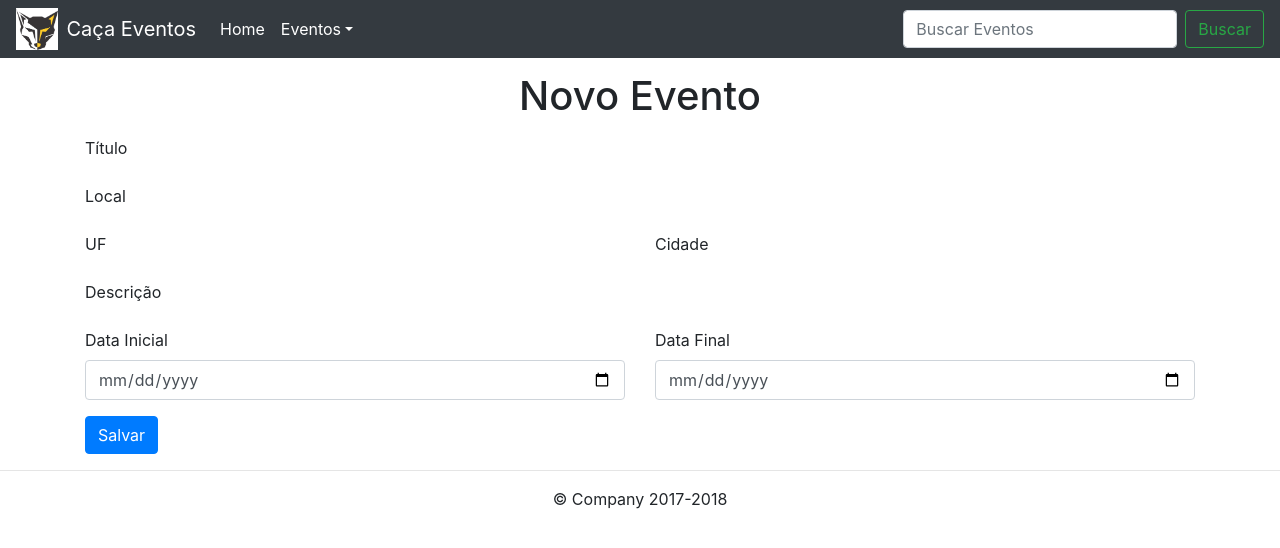
After one commit to robsonalucard/eventos-es2, a Django app: template cEventos/cEventos/eventos/templates/eventos/novo_evento.html in a window 1280 px wide. The commit adds this page. Shown: the top 548 px of the page. Run offline with Django 3.2, Linux system fonts and the light colour scheme; the template is opened without the code that fills it: values that come from a table or form of the project are taken from there, others are empty; parts of the project's set-up code (start-up, migrations or seed data) failed here and were passed over; some libraries are stand-ins or nearby versions.

Commit message:
Modificações me base.html e criação de template de cadastro de evento(novo_evento.html)

```diff
--- a/cEventos/cEventos/core/templates/base.html
+++ b/cEventos/cEventos/core/templates/base.html
@@ -32,9 +32,14 @@
                         <a class="nav-link" href="{% url 'core' %}">Home
                             <span class="sr-only">(current)</span></a>
                     </li>
-                    <li class="nav-item">
-                        <a class="nav-link" href="{% url 'eventos:lista_eventos' %}">Eventos</a>
+                    <li class="nav-item active dropdown">
+                        <a class="nav-link dropdown-toggle" href="#" id="dropdown01" data-toggle="dropdown" aria-haspopup="true" aria-expanded="false">Eventos</a>
+                        <div class="dropdown-menu" aria-labelledby="dropdown01">
+                            <a class="dropdown-item" href="{% url 'eventos:novo_evento' %}">Novo Evento</a>
+                            <a class="dropdown-item" href="{% url 'eventos:lista_eventos' %}">Listar Eventos</a>
+                        </div>
                     </li>
+                    <!--
                     <li class="nav-item">
                         <a class="nav-link disabled" href="#">Disabled</a>
                     </li>
@@ -46,22 +51,26 @@
                             <a class="dropdown-item" href="#">Something else here</a>
                         </div>
                     </li>
+                     -->
                 </ul>
                 <form class="form-inline my-2 my-lg-0">
-                    <input class="form-control mr-sm-2" type="text" placeholder="Buscar" aria-label="Search">
+                    <input class="form-control mr-sm-2" type="text" placeholder="Buscar Eventos" aria-label="Search">
                     <button class="btn btn-outline-success my-2 my-sm-0" type="submit">Buscar</button>
                 </form>
             </div>
         </nav>
 
 
-        {% block body %}
+        <div class="container">
+            {% block body %}
 
-        {% endblock body %}
 
-        <footer class="container">
-            <p>&copy; Company 2017-2018</p>
-        </footer>
+            {% endblock body %}
+        </div>
+
+        <hr>
+        <center><p>&copy; Company 2017-2018</p></center>
+
 
         <!-- Bootstrap core JavaScript ================================================== -->
         <!-- Placed at the end of the document so the pages load faster -->
--- a/cEventos/cEventos/eventos/templates/eventos/lista_eventos.html
+++ b/cEventos/cEventos/eventos/templates/eventos/lista_eventos.html
@@ -1,4 +1,6 @@
-{% extends "base.html" %} {% block body %}
+{% extends "base.html" %}
+<div class="row">
+    {% block body %}
     <p>
         <center>
             <h1>Eventos</h1>
@@ -30,3 +32,4 @@
         <h4>Sem Eventos</h4>
     </center>
     {% endif %} {% endblock body %}
+</div>
--- /dev/null
+++ b/cEventos/cEventos/eventos/templates/eventos/novo_evento.html
@@ -0,0 +1,50 @@
+{% extends "base.html" %} {% load widget_tweaks %}
+<div class="row">
+    {% block body %}
+    <p>
+        <center>
+            <h1>Novo Evento</h1>
+        </center>
+    </p>
+
+    <form action="" method="post">
+        {% csrf_token %}
+        <div class="form-group">
+            <label for="{{ form.titulo.id_for_label }}">Título</label>
+            {{ form.titulo|add_class:"form-control" }}
+        </div>
+        <div class="form-group">
+            <label for="{{ form.local.id_for_label }}">Local</label>
+            {{ form.local|add_class:"form-control" }}
+        </div>
+        <div class="row">
+            <div class="form-group col-md-6">
+                <label for="{{ form.uf.id_for_label }}">UF</label>
+                {{ form.uf|add_class:"form-control" }}
+            </div>
+            <div class="form-group col-md-6">
+                <label for="{{ form.cidade.id_for_label }}">Cidade</label>
+                {{ form.cidade|add_class:"form-control" }}
+            </div>
+        </div>
+        <div class="form-group">
+            <label for="{{ form.descricao.id_for_label }}">Descrição</label>
+            {{ form.descricao|add_class:"form-control" }}
+        </div>
+        <div class="row">
+            <div class="form-group col-md-6">
+                <label for="{{ form.data_inicial.id_for_label }}">Data Inicial</label>
+                <input type="date" name="data_inicial" id="form.data_inicial" class="form-control">
+            </div>
+            <div class="form-group col-md-6">
+                <label for="{{ form.data_final.id_for_label }}">Data Final</label>
+                <input type="date" name="data_final" id="form.data_final" class="form-control">
+            </div>
+        </div>
+        <div class="form-group">
+            <button type="submit" class="btn btn-primary">Salvar</button>
+        </div>
+    </form>
+
+    {% endblock body %}
+</div>
--- a/cEventos/cEventos/eventos/urls.py
+++ b/cEventos/cEventos/eventos/urls.py
@@ -4,4 +4,5 @@
 
 urlpatterns = [
     url(r'^lista-eventos/', views.lista_eventos, name='lista_eventos'),
+    url(r'^novo-evento/', views.novo_evento, name='novo_evento'),
 ]
```
Also changed, not shown: cEventos/cEventos/eventos/views.py (+14 -1 lines). Lines whose indentation alone changed are shown as unchanged.
